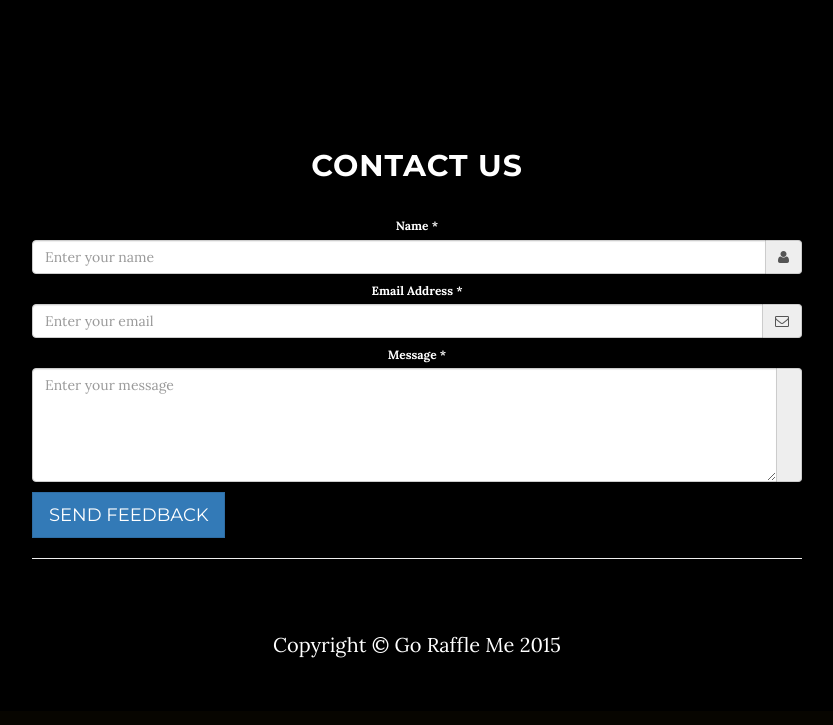
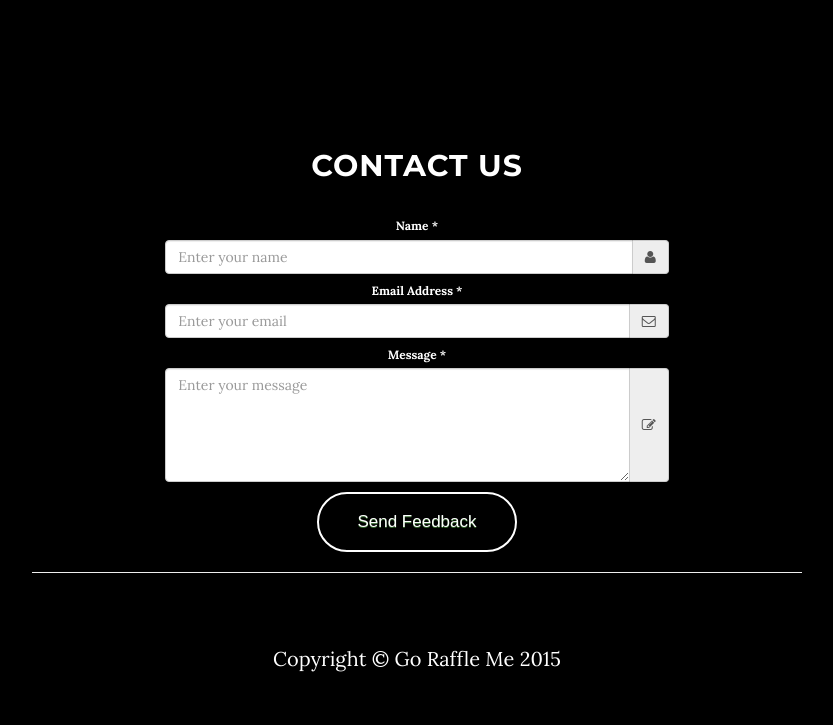
Before and after one commit to 2015-Arizona-Opportunity-Hack/Team13, a PHP site: page /public/index.html in a window 1280 px wide. Shown: the part 2739-3464 px from the top of the page, without its empty margins (223-1056 px from the left). Before the commit the page ends 3397 px from the top, so only its background shows below. Run offline with PHP 8.4, Linux system fonts and the light colour scheme; some libraries are stand-ins or nearby versions.

Commit message:
Finished contact form

```diff
--- a/public/css/grayscale.css
+++ b/public/css/grayscale.css
@@ -204,6 +204,23 @@ a:focus {
     width: 170px !important;
 }
 
+.btn-circle-contact {
+  background-color:transparent;
+    -moz-border-radius:42px;
+    -webkit-border-radius:42px;
+    border-radius:42px;
+    border:2px solid #fff;
+    display:inline-block;
+    cursor:pointer;
+    color:#ffffff;
+    font-family:Arial;
+    font-size:17px;
+    padding:16px 31px;
+    text-decoration:none;
+    text-shadow:0px 1px 0px #2f6627;
+    width: 200px !important;
+}
+
 .btn-circle:hover,
 .btn-circle:focus {
     outline: 0;
--- a/public/index.html
+++ b/public/index.html
@@ -236,7 +236,7 @@
         <div class="row">
         <div class="container">
       <div id="contact_form" class="row">
-        <div class="col-md-12">
+        <div class="col-md-8 col-md-offset-2">
           <h2>Contact Us</h2>
           <form role="form" id="feedbackForm" data-toggle="validator" data-disable="false">
             <div class="form-group">
@@ -281,7 +281,7 @@
               <label class="control-label" for="message">Message *</label>
               <div class="input-group">
                 <textarea rows="5" cols="30" class="form-control" id="message" data-validation="required length" data-validation-length="max999" name="message" placeholder="Enter your message" required></textarea>
-                <span class="input-group-addon"><!--<i class="glyphicon glyphicon-unchecked form-control-feedback">--></i></span>
+                <span class="input-group-addon"><i class="fa fa-pencil-square-o bigicon"></i></span>
               </div>
               <span class="help-block" style="display: none;">Please enter a message.</span>
             </div>
@@ -290,7 +290,7 @@
               <span class="help-block" style="display: none;">Please check that you are not a robot.</span>
             </div>
             <span class="help-block" style="display: none;">Please enter a the security code.</span>
-            <button type="submit" id="feedbackSubmit" class="btn btn-primary btn-lg" data-loading-text="Sending..." style="display: block; margin-top: 10px;">Send Feedback</button>
+            <button type="submit" id="feedbackSubmit" class="btn-circle-contact center-block" data-loading-text="Sending..." style="display: block; margin-top: 10px;">Send Feedback</button>
           </form>
         </div><!--/span-->
       </div><!--/row-->
```
